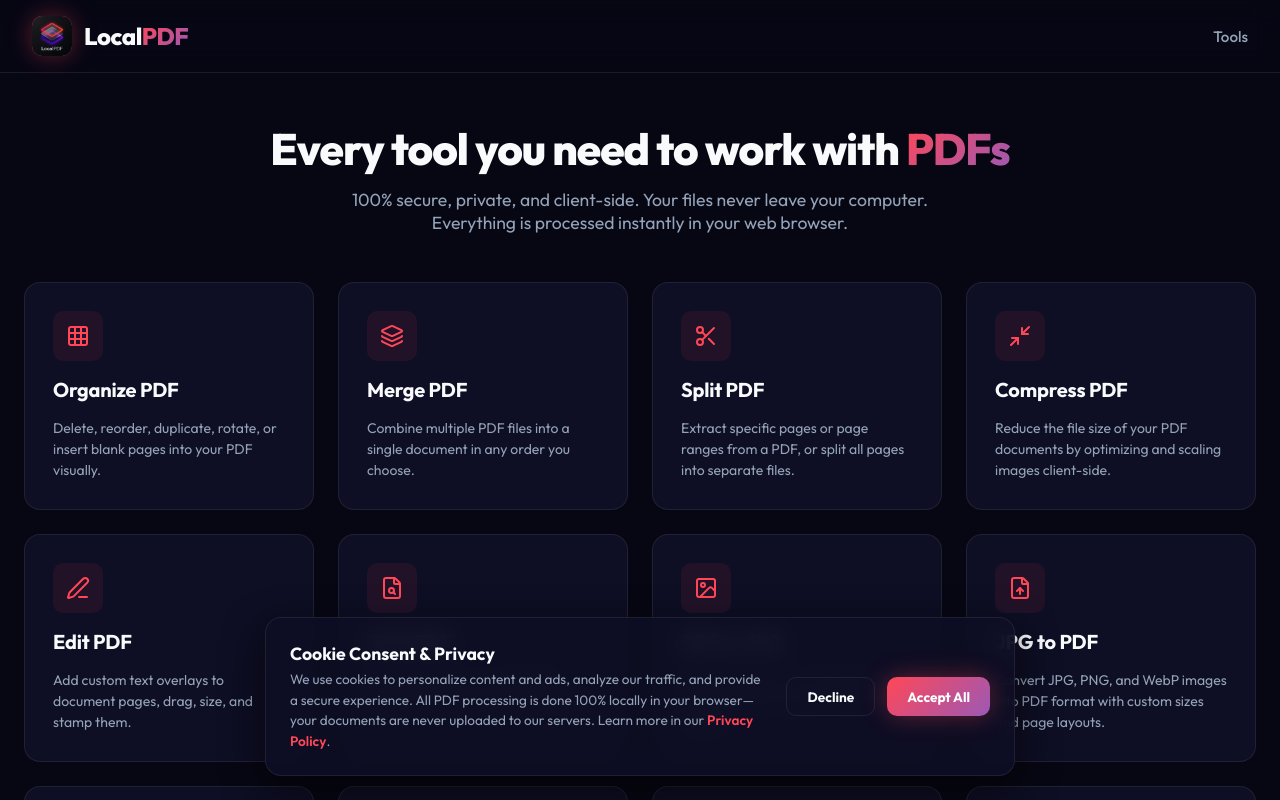
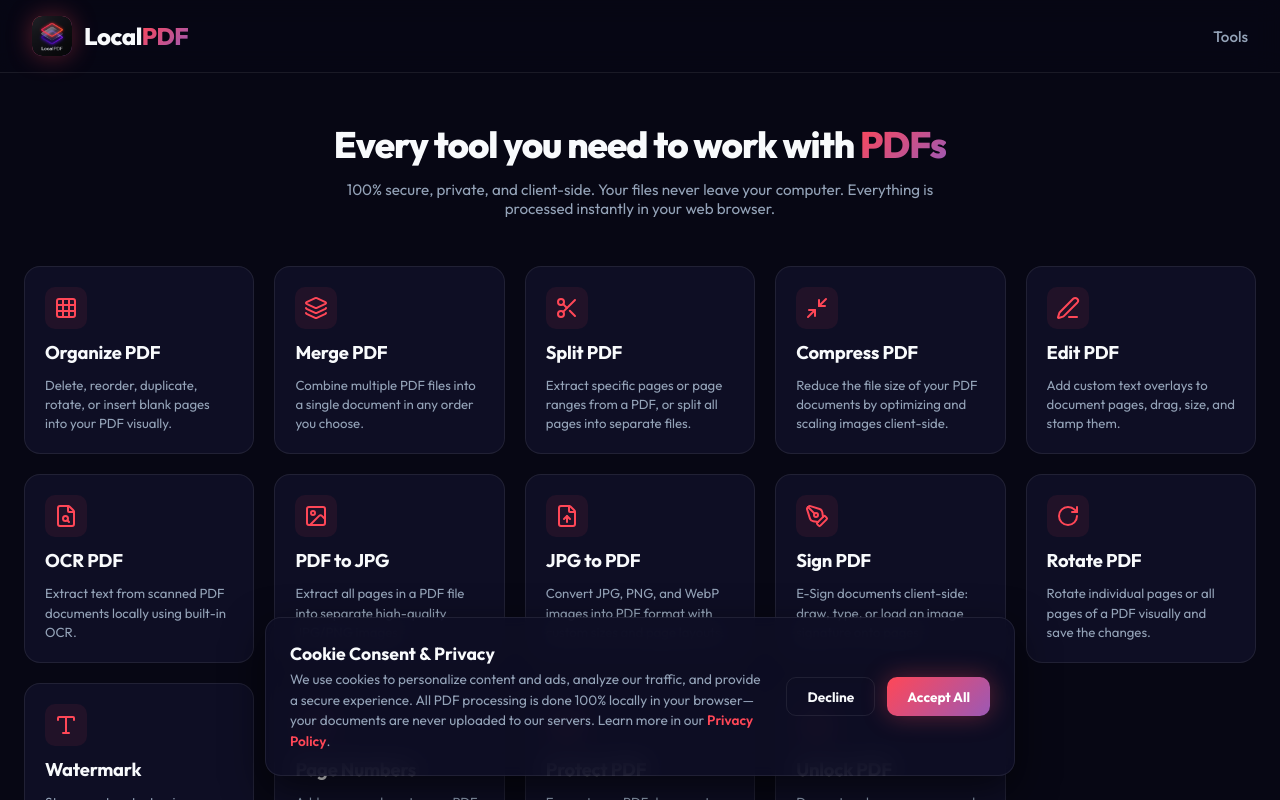
Before and after one commit to Tuyishimire-lab/Localpdf, a Next.js app: page / in a window 1280 px wide. Shown: the top 800 px of the page. Built offline with nearby package versions, Linux system fonts and the light colour scheme.

Commit message:
Optimize dashboard card sizes, paddings, and hero typography

```diff
--- a/src/app/globals.css
+++ b/src/app/globals.css
@@ -157,7 +157,7 @@
 }
 
 .dashboard-title {
-  font-size: 2.75rem;
+  font-size: 2.3rem;
   font-weight: 800;
   margin-bottom: 0.75rem;
   letter-spacing: -1px;
@@ -171,15 +171,15 @@
 
 .dashboard-subtitle {
   color: var(--text-muted);
-  font-size: 1.1rem;
+  font-size: 0.95rem;
   max-width: 600px;
   margin: 0 auto;
 }
 
 .tools-grid {
   display: grid;
-  grid-template-columns: repeat(auto-fill, minmax(260px, 1fr));
-  gap: 1.5rem;
+  grid-template-columns: repeat(auto-fill, minmax(220px, 1fr));
+  gap: 1.25rem;
   width: 100%;
 }
 
@@ -187,13 +187,13 @@
   background-color: var(--bg-card);
   border: 1px solid var(--border-color);
   border-radius: var(--border-radius-lg);
-  padding: 1.75rem;
+  padding: 1.25rem;
   text-decoration: none;
   color: var(--text-main);
   transition: var(--transition-smooth);
   display: flex;
   flex-direction: column;
-  gap: 1rem;
+  gap: 0.75rem;
   position: relative;
   overflow: hidden;
 }
@@ -222,8 +222,8 @@
 }
 
 .tool-card-icon-container {
-  width: 50px;
-  height: 50px;
+  width: 42px;
+  height: 42px;
   border-radius: var(--border-radius-md);
   display: flex;
   align-items: center;
@@ -240,15 +240,15 @@
 }
 
 .tool-card-title {
-  font-size: 1.25rem;
+  font-size: 1.15rem;
   font-weight: 700;
   letter-spacing: -0.2px;
 }
 
 .tool-card-description {
   color: var(--text-muted);
-  font-size: 0.875rem;
-  line-height: 1.5;
+  font-size: 0.825rem;
+  line-height: 1.45;
   flex: 1;
 }
 
```
